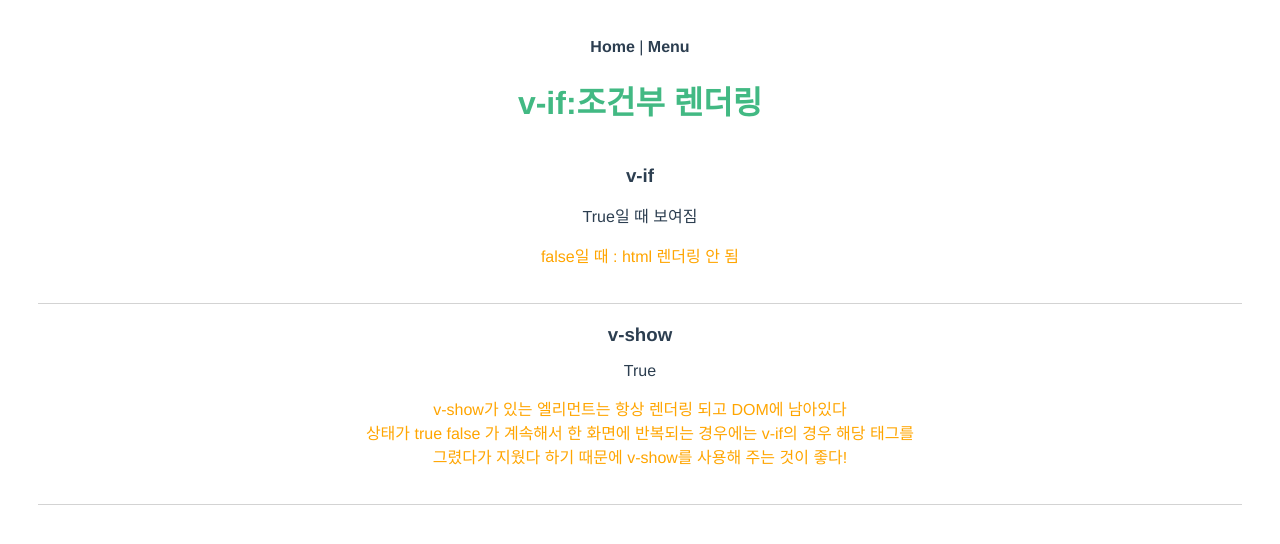
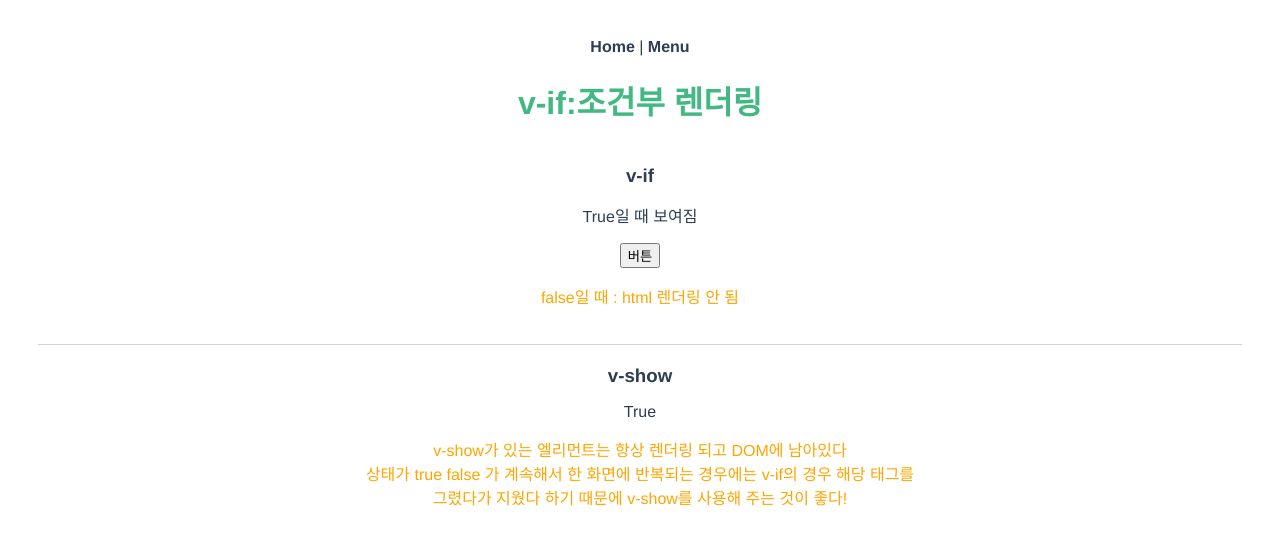
Before and after one commit to kyeongmin21/vueStudy, a Vue app: page /if in a window 1280 px wide. Shown: the top 544 px of the page. Built offline with nearby package versions, Linux system fonts and the light colour scheme.

Commit message:
v-if 문에 toggleShow 버튼 추가

```diff
--- a/src/views/If.vue
+++ b/src/views/If.vue
@@ -6,6 +6,7 @@
       <h3>v-if</h3>
       <p v-if="awesome">True일 때 보여짐</p>
       <p v-else>False일 때 보여짐</p>
+      <button @click="toggleShow">버튼</button>
       <p class="orange">false일 때 : html 렌더링 안 됨</p>
     </section>
 
@@ -29,6 +30,11 @@ export default {
       awesome: true,
     };
   },
+  methods: {
+    toggleShow() {
+      this.awesome = !this.awesome
+    }
+  }
 };
 </script>
 
```
